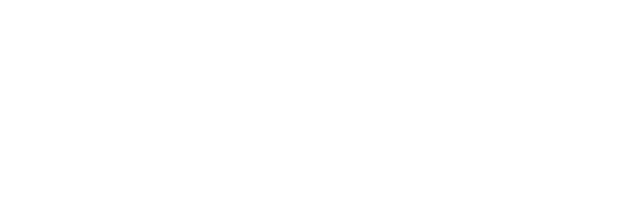
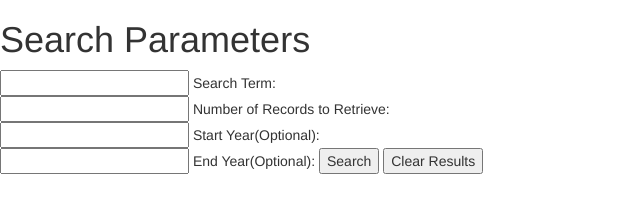
Before and after one commit to Werten101/NYTFrontend, a plain HTML site: page index.html in a window 1280 px wide. Shown: the whole page, without its empty margins (0-640 px from the left). Drawn offline with nearby package versions, Linux system fonts and the light colour scheme.

Commit message:
initial html

```diff
--- a/index.html
+++ b/index.html
@@ -8,11 +8,24 @@
 	<link rel="stylesheet" type="text/css" href="Assets/CSS/style.css">
 </head>
 <body>
+	<div id="Background">
+		<div id="Main-Container">
+			<h1> Search Parameters </h1>
+			<input type="text"> Search Term:
+			<br>
+			<input type="text"> Number of Records to Retrieve:
+			<br>
+			<input type="text"> Start Year(Optional):
+			<br>
+			<input type="text"> End Year(Optional):
+			<button> Search </button> <button> Clear Results </button>
+		</div>
 
 
 
 
 
+	</div>
 
 
 <Script src="Assets/JS/index.js" type="text/javascript"></Script>
```
